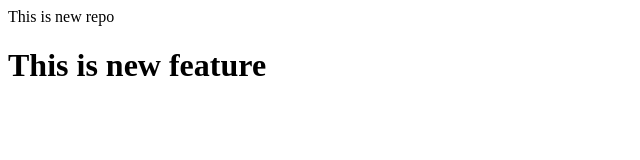
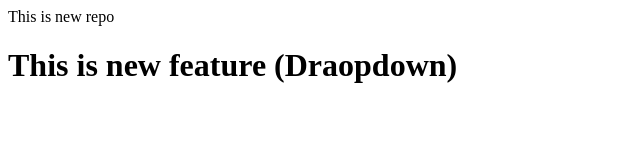
Before and after one commit to rayrohit999/newproject, a plain HTML site: page index.html in a window 1280 px wide. Shown: the whole page, without its empty margins (0-640 px from the left). Drawn offline with Linux system fonts and the light colour scheme.

```diff
--- a/index.html
+++ b/index.html
@@ -1,2 +1,2 @@
 <p>This is new repo</p>
-<h1>This is new feature</h1>
+<h1>This is new feature (Draopdown)</h1>
```
